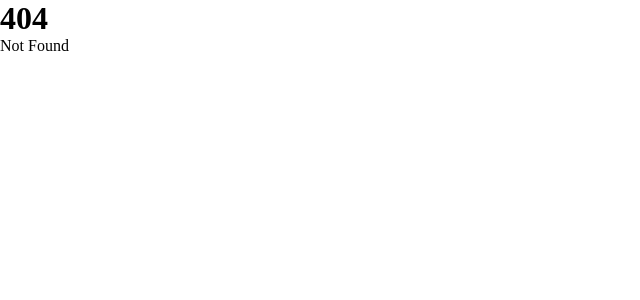
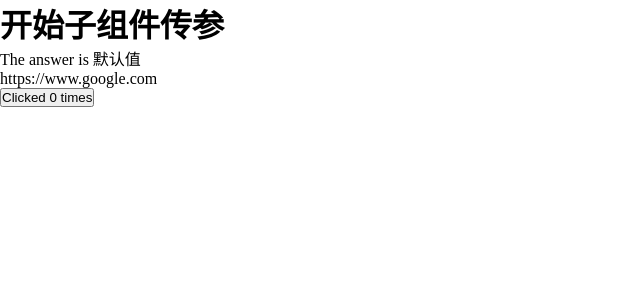
Before and after one commit to LeroyK111/svelteLearning, a SvelteKit app in the folder my-app/: page /props in a window 1280 px wide. Before the commit this address had no page. Shown: the top 300 px of the page, without its empty margins (0-640 px from the left). Built offline with nearby package versions, Linux system fonts and the light colour scheme.

Commit message:
2024年6月3日

```diff
--- /dev/null
+++ b/my-app/src/components/Props.svelte
@@ -0,0 +1,10 @@
+<script>
+  // 这里接参数，居然用export，暴露语法
+	// export let answer;
+  // 如果组件传参涉及到
+	export let answer = "默认值";
+	export let website;
+</script>
+
+<p>The answer is {answer}</p>
+<p>{website}</p>
--- /dev/null
+++ b/my-app/src/routes/props/+page.svelte
@@ -0,0 +1,33 @@
+<script>
+	// @ts-nocheck
+	import Props from '../../components/Props.svelte';
+
+	const pkg = {
+		website: 'https://svelte.dev'
+	};
+
+	setTimeout(() => {
+		pkg.website = 'https://www.google.com';
+	}, 2000);
+
+	let count = 0;
+	function increment() {
+		count += 1;
+	}
+</script>
+
+<h1>开始子组件传参</h1>
+<!-- <Props answer={42}></Props> -->
+<!-- <Props></Props> -->
+<!-- 批量传参 -->
+<Props {...pkg}></Props>
+
+
+<button on:click={increment}>
+	Clicked {count}
+	{count === 1 ? 'time' : 'times'}
+</button>
+<!-- 太像jsx语法 -->
+{#if count > 3}
+	<p>{count} is greater than 10</p>
+{/if}
```
Also changed, not shown: my-app/src/components/Nested.svelte (+25 -0 lines), my-app/src/routes/+page.svelte (+22 -8 lines), 2 other files (tests, documents, lock files or other folders).
